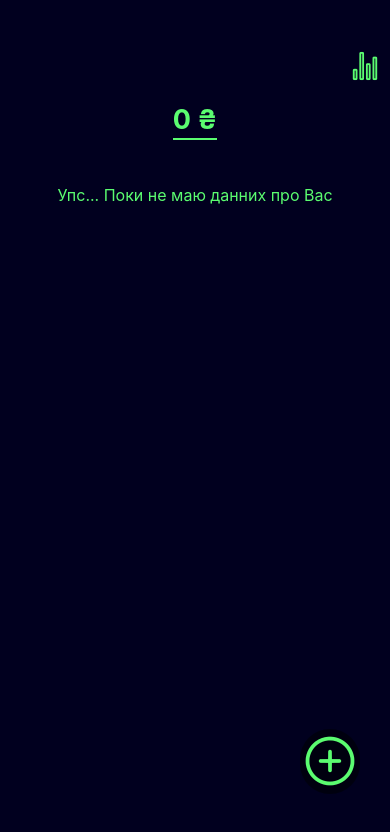
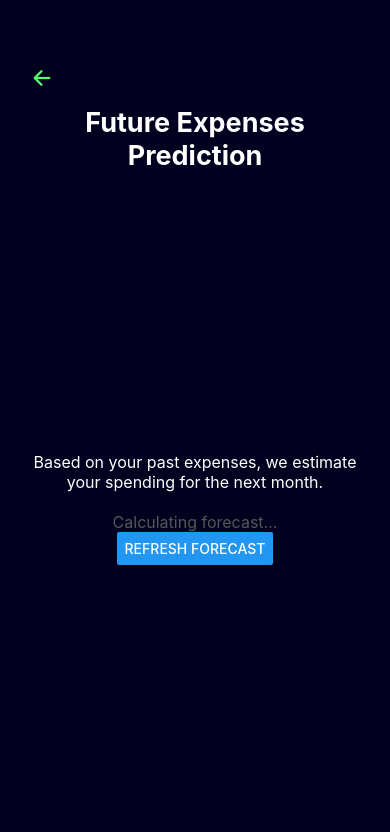
Before and after one commit to illia-kyselov/FinTracker, a React Native app: screen /FutureExpensesPage in a window 390 px wide. Shown: the top 832 px of the page. Built offline with nearby package versions, Linux system fonts and the light colour scheme.

Commit message:
added new AI page

```diff
--- a/App.tsx
+++ b/App.tsx
@@ -8,6 +8,7 @@ import { store, persistor } from './src/store/store';
 import HomeScreen from './src/screens/HomeScreen';
 import AddExpenseScreen from './src/screens/AddExpenseScreen';
 import AnalyticsScreen from './src/screens/AnalyticsScreen';
+import FutureExpensesPage from './src/screens/FutureExpensesPage';
 
 const Stack = createStackNavigator();
 
@@ -20,6 +21,7 @@ export default function App() {
                         <Stack.Screen name="Home" component={HomeScreen} />
                         <Stack.Screen name="AddExpense" component={AddExpenseScreen} />
                         <Stack.Screen name="Analytics" component={AnalyticsScreen} />
+                        <Stack.Screen name="FutureExpensesPage" component={FutureExpensesPage} />
                     </Stack.Navigator>
                 </NavigationContainer>
             </PersistGate>
--- a/src/screens/AnalyticsScreen.tsx
+++ b/src/screens/AnalyticsScreen.tsx
@@ -8,13 +8,18 @@ import PieChartComponent from '../components/PieChartComponent';
 import ExpenseHistory from '../components/ExpenseHistory';
 
 import { Colors, FontSize, MarginTop, Padding, PaddingTop } from '../styles/tokens';
-import { GroupedExpense, Category, Expense } from '../types/types';
+import { GroupedExpense, Category, Expense, RootStackParamList, StackNavigationProp } from '../types/types';
 
 import { groupExpenses } from '../helpers/groupExpenses';
 import { calculateTotalExpenses } from '../helpers/calculateTotalExpenses';
 import { calculatePieData } from '../helpers/calculatePieData';
+import Ionicons from 'react-native-vector-icons/Ionicons';
+import { useNavigation } from '@react-navigation/native';
+
+type FutureExpensesPageNavigationProp = StackNavigationProp<RootStackParamList, 'AddExpense'>;
 
 const AnalyticsScreen: React.FC = () => {
+    const navigation = useNavigation<FutureExpensesPageNavigationProp>();
     const expenseCategories: Category[] = useSelector((state: RootState) =>
         state.categories.expenseCategories.map((categoryName: string) => ({ name: categoryName }))
     );
@@ -26,9 +31,22 @@ const AnalyticsScreen: React.FC = () => {
 
     const hasData = groupedExpenses.length > 0 && totalExpenses > 0;
 
+    const handleNavigateToAnalyticsPage = () => {
+        navigation.navigate('FutureExpensesPage');
+    };
+
     return (
         <View style={styles.container}>
-            <BackButtonHeader />
+            <View style={styles.headerContainer}>
+                <BackButtonHeader />
+                <Ionicons
+                    name="analytics"
+                    size={24}
+                    color={Colors.greenText}
+                    onPress={handleNavigateToAnalyticsPage}
+                    style={styles.analyticsIcon}
+                />
+            </View>
             <ScrollView>
                 {hasData ? (
                     <View style={styles.chartContainer}>
@@ -50,6 +68,15 @@ const styles = StyleSheet.create({
         paddingTop: PaddingTop.pt50,
         padding: Padding.p20,
     },
+    headerContainer: {
+        flexDirection: 'row',
+        justifyContent: 'space-between',
+        alignItems: 'center',
+        width: '100%'
+    },
+    analyticsIcon: {
+        marginLeft: 'auto',
+    },
     chartContainer: {
         alignItems: 'center',
     },
--- /dev/null
+++ b/src/screens/FutureExpensesPage.tsx
@@ -0,0 +1,83 @@
+import React, { useEffect, useState } from 'react';
+import { View, Text, StyleSheet, Button, ScrollView } from 'react-native';
+import { useSelector } from 'react-redux';
+import { RootState } from '../store/store'; // Убедитесь, что этот путь верный
+import { Colors, FontSize, MarginTop, Padding, PaddingTop } from '../styles/tokens';
+import BackButtonHeader from '../components/UI/BackButtonHeader';
+
+const FutureExpensesPage: React.FC = () => {
+    const [forecast, setForecast] = useState<number | null>(null);
+
+    // Получаем данные из Redux Store
+    const expenses = useSelector((state: RootState) => state.expenses.list);
+
+    useEffect(() => {
+        // Выводим данные в консоль при загрузке компонента
+        console.log('Expenses:', expenses);
+    }, [expenses]);
+
+    return (
+        <View style={styles.container}>
+            <BackButtonHeader />
+
+            <Text style={styles.header}>Future Expenses Prediction</Text>
+            <ScrollView contentContainerStyle={styles.scrollContainer}>
+                <Text style={styles.description}>
+                    Based on your past expenses, we estimate your spending for the next month.
+                </Text>
+                {forecast !== null ? (
+                    <View style={styles.forecastContainer}>
+                        <Text style={styles.forecastText}>
+                            Your predicted expenses for next month: {forecast} USD
+                        </Text>
+                    </View>
+                ) : (
+                    <Text style={styles.loadingText}>Calculating forecast...</Text>
+                )}
+                <Button title="Refresh Forecast" onPress={() => setForecast(null)} />
+            </ScrollView>
+        </View>
+    );
+};
+
+const styles = StyleSheet.create({
+    container: {
+        flex: 1,
+        backgroundColor: Colors.primary,
+        paddingTop: PaddingTop.pt50,
+        padding: Padding.p20,
+    },
+    header: {
+        fontSize: FontSize.fs27,
+        fontWeight: 'bold',
+        color: Colors.mainText,
+        textAlign: 'center',
+        marginBottom: MarginTop.mt20,
+    },
+    scrollContainer: {
+        flexGrow: 1,
+        justifyContent: 'center',
+        alignItems: 'center',
+    },
+    description: {
+        color: Colors.mainText,
+        fontSize: FontSize.fs16,
+        textAlign: 'center',
+        marginBottom: MarginTop.mt20,
+    },
+    forecastContainer: {
+        marginTop: MarginTop.mt20,
+        alignItems: 'center',
+    },
+    forecastText: {
+        fontSize: FontSize.fs22,
+        fontWeight: 'bold',
+        color: Colors.greenText,
+    },
+    loadingText: {
+        fontSize: FontSize.fs16,
+        color: Colors.greyText,
+    },
+});
+
+export default FutureExpensesPage;
--- a/src/types/types.ts
+++ b/src/types/types.ts
@@ -4,6 +4,7 @@ export type RootStackParamList = {
     Home: undefined;
     AddExpense: undefined;
     Analytics: undefined;
+    FutureExpensesPage: undefined;
 };
 
 export interface Expense {
```
Also changed, not shown: 1 other file (tests, documents, lock files or other folders).
